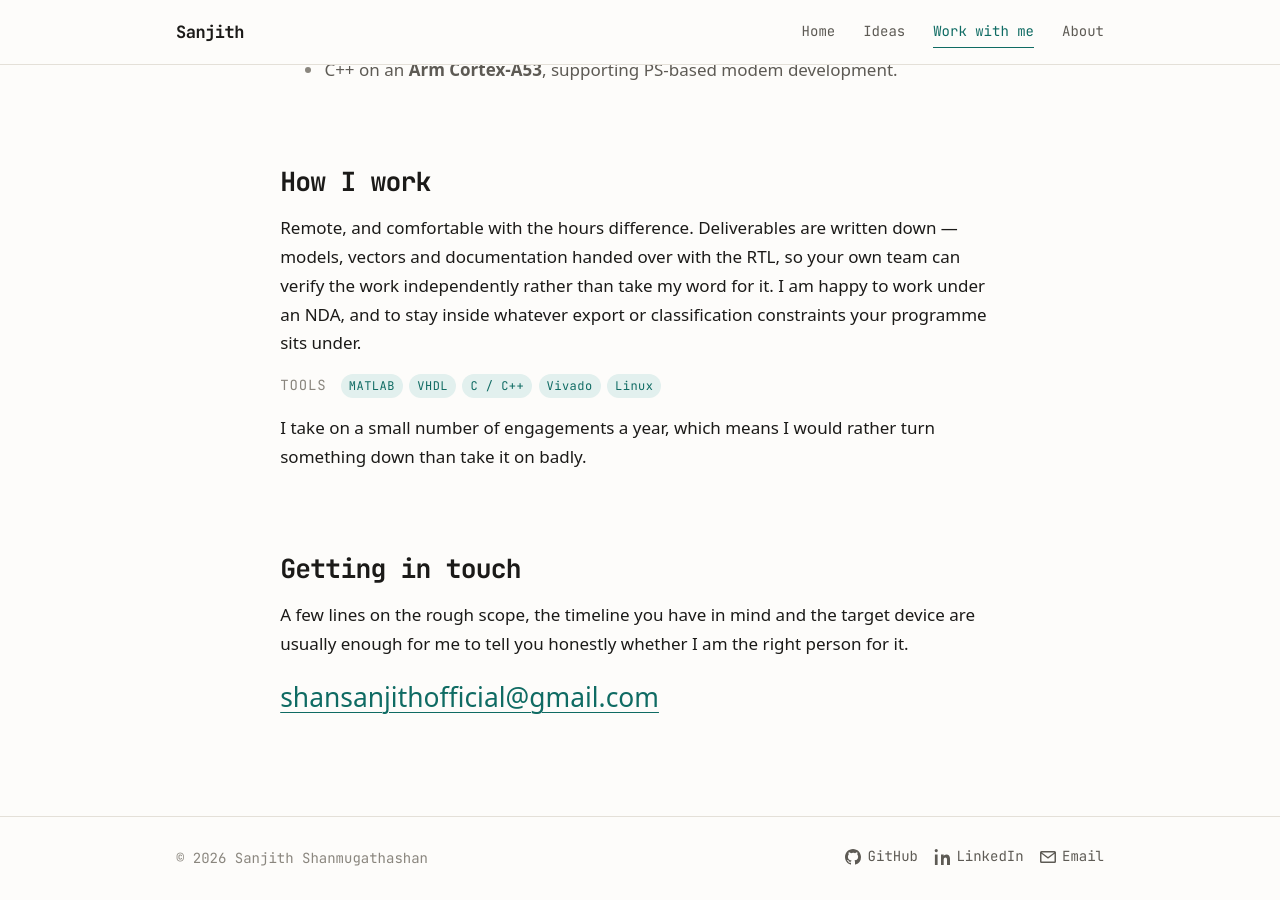
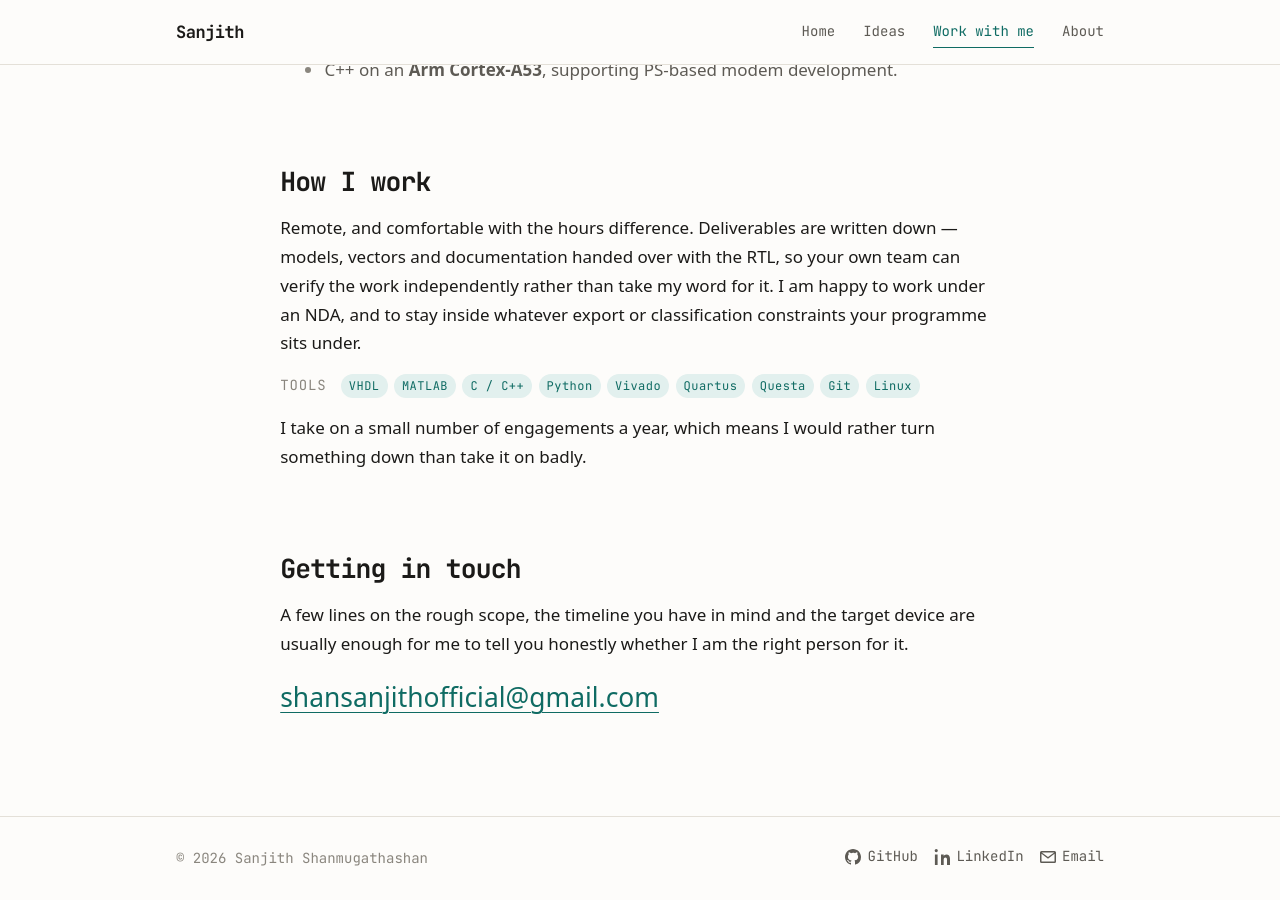
Before and after one commit to sanjith1999/sanjith1999.github.io, a Jekyll site: the page built from work.md, in a window 1280 px wide and 900 px high, scrolled down 1544 px. Built offline with Jekyll 4.4.1, drawn with Linux system fonts in a browser that asks for light colours; some web fonts are replaced.

Commit message:
WIP002: Extend the tool row and lead with VHDL and MATLAB
Adds Python, Quartus, Questa and Git. Ordered languages first, then the
vendor and simulation tools, then the environment.

Co-Authored-By: Claude Opus 5 <noreply@anthropic.com>

```diff
--- a/work.md
+++ b/work.md
@@ -60,7 +60,7 @@ and to stay inside whatever export or classification constraints your programme
 under.
 
 <p class="tools"><span class="tools-label">Tools</span>
-<span class="tag">MATLAB</span><span class="tag">VHDL</span><span class="tag">C / C++</span><span class="tag">Vivado</span><span class="tag">Linux</span></p>
+<span class="tag">VHDL</span><span class="tag">MATLAB</span><span class="tag">C / C++</span><span class="tag">Python</span><span class="tag">Vivado</span><span class="tag">Quartus</span><span class="tag">Questa</span><span class="tag">Git</span><span class="tag">Linux</span></p>
 
 I take on a small number of engagements a year, which means I would rather turn something
 down than take it on badly.
```
